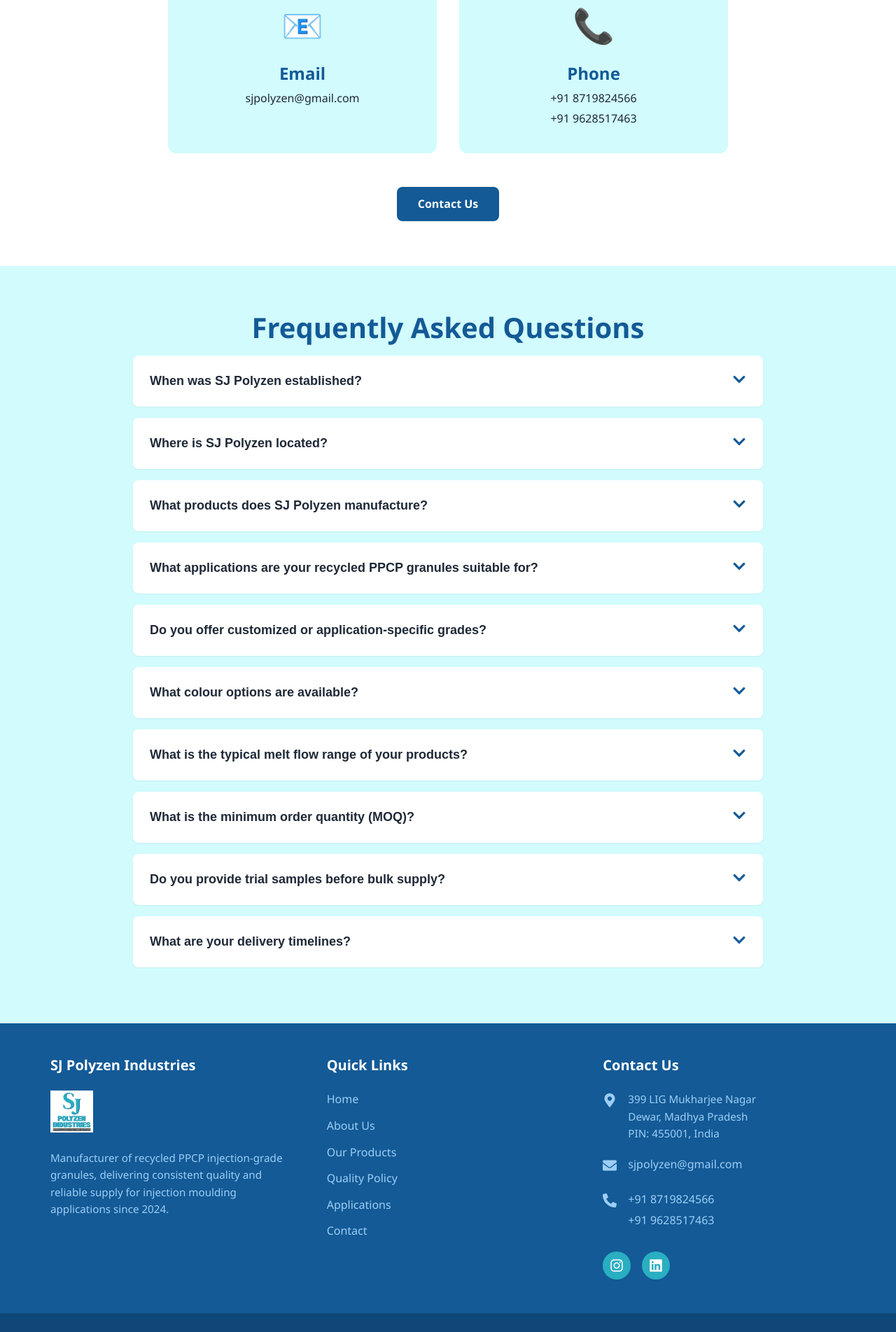
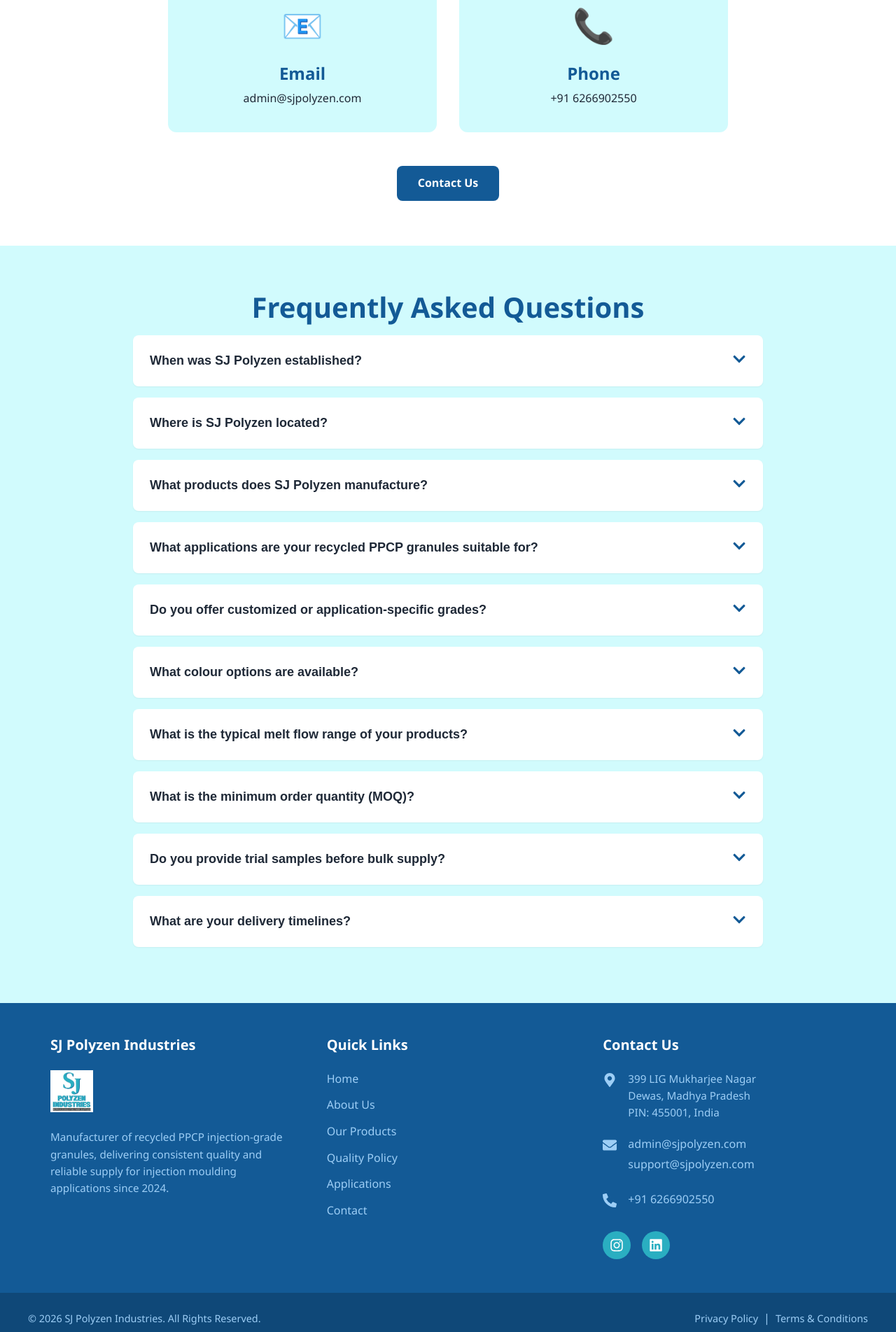
Before and after one commit to sourabhjaiin/SJ-Polizen-Industries, a React (Create React App) app: page / in a window 1280 px wide. Shown: the part 5380-7283 px from the top of the page at 70% size. Built offline with nearby package versions, Linux system fonts and the light colour scheme.

Commit message:
updated the contact info

```diff
--- a/src/components/Footer.js
+++ b/src/components/Footer.js
@@ -54,21 +54,23 @@
               <FaMapMarkerAlt className="contact-icon" />
               <div>
                 <p>399 LIG Mukharjee Nagar</p>
-                <p>Dewar, Madhya Pradesh</p>
+                <p>Dewas, Madhya Pradesh</p>
                 <p>PIN: 455001, India</p>
               </div>
             </div>
 
             <div className="contact-item">
               <FaEnvelope className="contact-icon" />
-              <a href="mailto:sjpolyzen@gmail.com">sjpolyzen@gmail.com</a>
+              <div>
+                <a href="mailto:admin@sjpolyzen.com">admin@sjpolyzen.com</a>
+                <a href="mailto:support@sjpolyzen.com">support@sjpolyzen.com</a>
+              </div>
             </div>
 
             <div className="contact-item">
               <FaPhoneAlt className="contact-icon" />
               <div>
-                <a href="tel:+918719824566">+91 8719824566</a>
-                <a href="tel:+919628517463">+91 9628517463</a>
+                <a href="tel:+918719824566">+91 6266902550</a>
               </div>
             </div>
 
@@ -99,7 +101,7 @@
       {/* Bottom Bar */}
       <div className="footer-bottom">
         <div className="footer-bottom-container">
-          <p>&copy; 2024 SJ Polyzen Industries. All Rights Reserved.</p>
+          <p>&copy; 2026 SJ Polyzen Industries. All Rights Reserved.</p>
           <div className="footer-bottom-links">
             <Link to="/privacy">Privacy Policy</Link>
             <span className="separator">|</span>
--- a/src/pages/Contact.js
+++ b/src/pages/Contact.js
@@ -78,18 +78,22 @@
 
     const stateField = fieldMap[name] || name;
 
-    setFormData(prev => ({
+    console.log(`Field changed - Input name: "${name}" → State field: "${stateField}" → Value: "${value}"`);
+
+    setFormData(prev => {
+      const updated = {
         ...prev,
         [stateField]: value
-    }));
+      };
+      console.log('Updated formData:', updated);
+      return updated;
+    });
 
     // Clear error for this field
-    if (errors[stateField]) {
     setErrors(prev => ({
       ...prev,
       [stateField]: ''
     }));
-    }
   };
 
   /**
@@ -150,11 +154,19 @@
     setSubmitStatus(null);
 
     // EmailJS configuration
-    const serviceId = 'service_8t7oc9m';
-    const templateId = 'template_xyezwzc';
-    const publicKey = 'uEat1G4ulm-5MQ7rc';
+    const serviceId = 'service_uwfdm6s';
+    const templateId = 'template_t2s2m3k';
+    const publicKey = 'kO6c9pD9P9Hwi6Ke3';
 
     console.log('Attempting to send email using sendForm...');
+    console.log('Form data:', formData);
+    console.log('Form ref current:', formRef.current);
+
+    // Debug: Log all form field values
+    const formElements = formRef.current.elements;
+    for (let i = 0; i < formElements.length; i++) {
+      console.log(`Form field [${i}]: name="${formElements[i].name}", value="${formElements[i].value}"`);
+    }
 
     // Use sendForm instead of send - it's more reliable
     emailjs
@@ -236,7 +248,7 @@
               <div className="info-card-content">
                 <p>SJ Polyzen Industries</p>
                 <p>399 LIG Mukharjee Nagar</p>
-                <p>Dewar, Madhya Pradesh</p>
+                <p>Dewas, Madhya Pradesh</p>
                 <p>PIN: 455001, India</p>
               </div>
             </div>
@@ -248,7 +260,8 @@
               </div>
               <h3>Email</h3>
               <div className="info-card-content">
-                <a href="mailto:sjpolyzen@gmail.com">sjpolyzen@gmail.com</a>
+                <a href="mailto:admin@sjpolyzen.com">admin@sjpolyzen.com</a>
+                <a href="mailto:info@sjpolyzen.com">info@sjpolyzen.com</a>
               </div>
             </div>
 
@@ -259,8 +272,8 @@
               </div>
               <h3>Phone</h3>
               <div className="info-card-content">
-                <a href="tel:+918719824566">+91 8719824566</a>
-                <a href="tel:+919628517463">+91 9628517463</a>
+                <a href="tel:+918719824566">+91 6266902550</a>
+
               </div>
             </div>
           </div>
--- a/src/pages/Home.js
+++ b/src/pages/Home.js
@@ -366,14 +366,13 @@
               <div className="contact-info-item">
                 <div className="info-icon">📧</div>
                 <h4>Email</h4>
-                <p>sjpolyzen@gmail.com</p>
+                <p>admin@sjpolyzen.com</p>
               </div>
 
               <div className="contact-info-item">
                 <div className="info-icon">📞</div>
                 <h4>Phone</h4>
-                <p>+91 8719824566</p>
-                <p>+91 9628517463</p>
+                <p>+91 6266902550</p>
               </div>
             </div>
 
```
Lines whose indentation alone changed are shown as unchanged.
